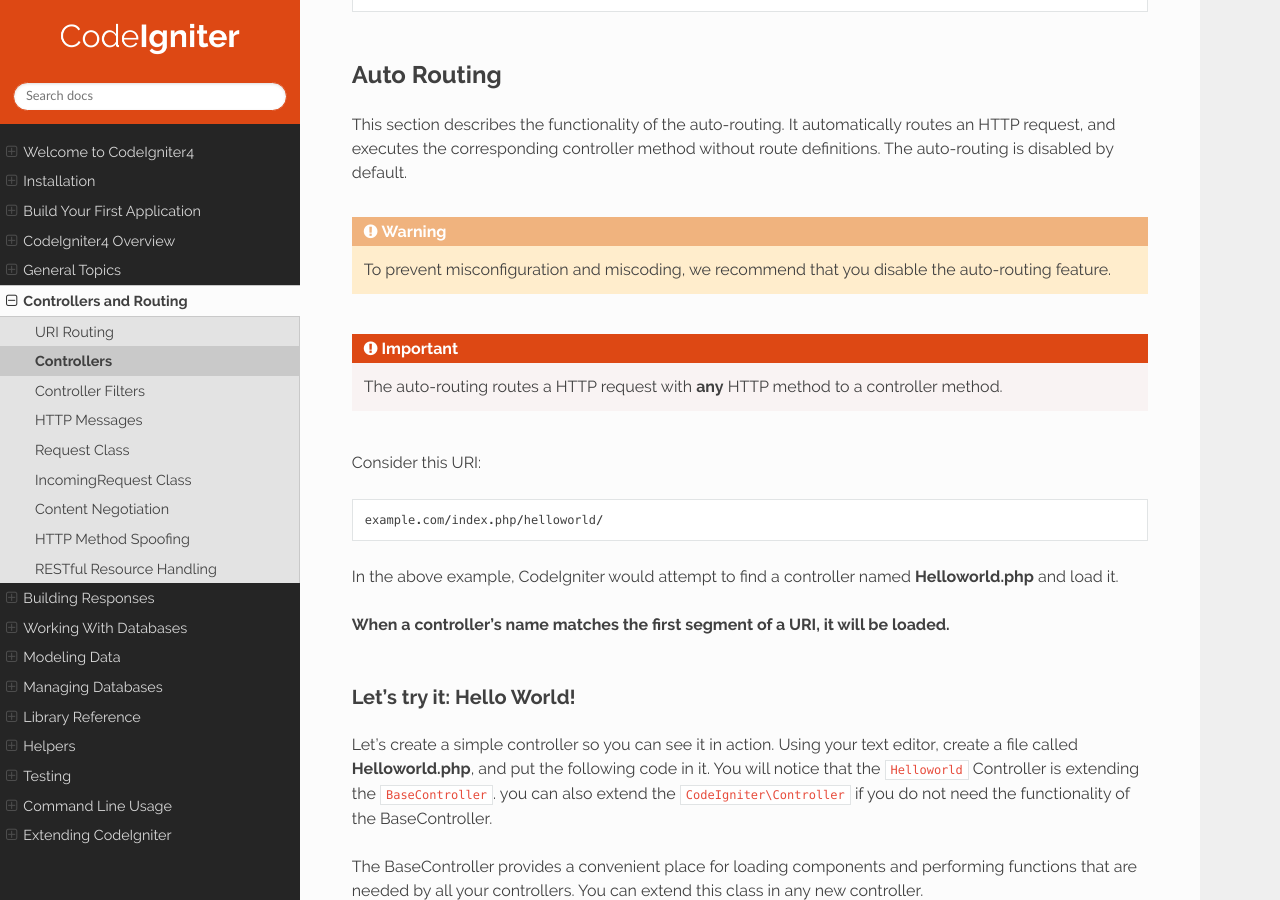
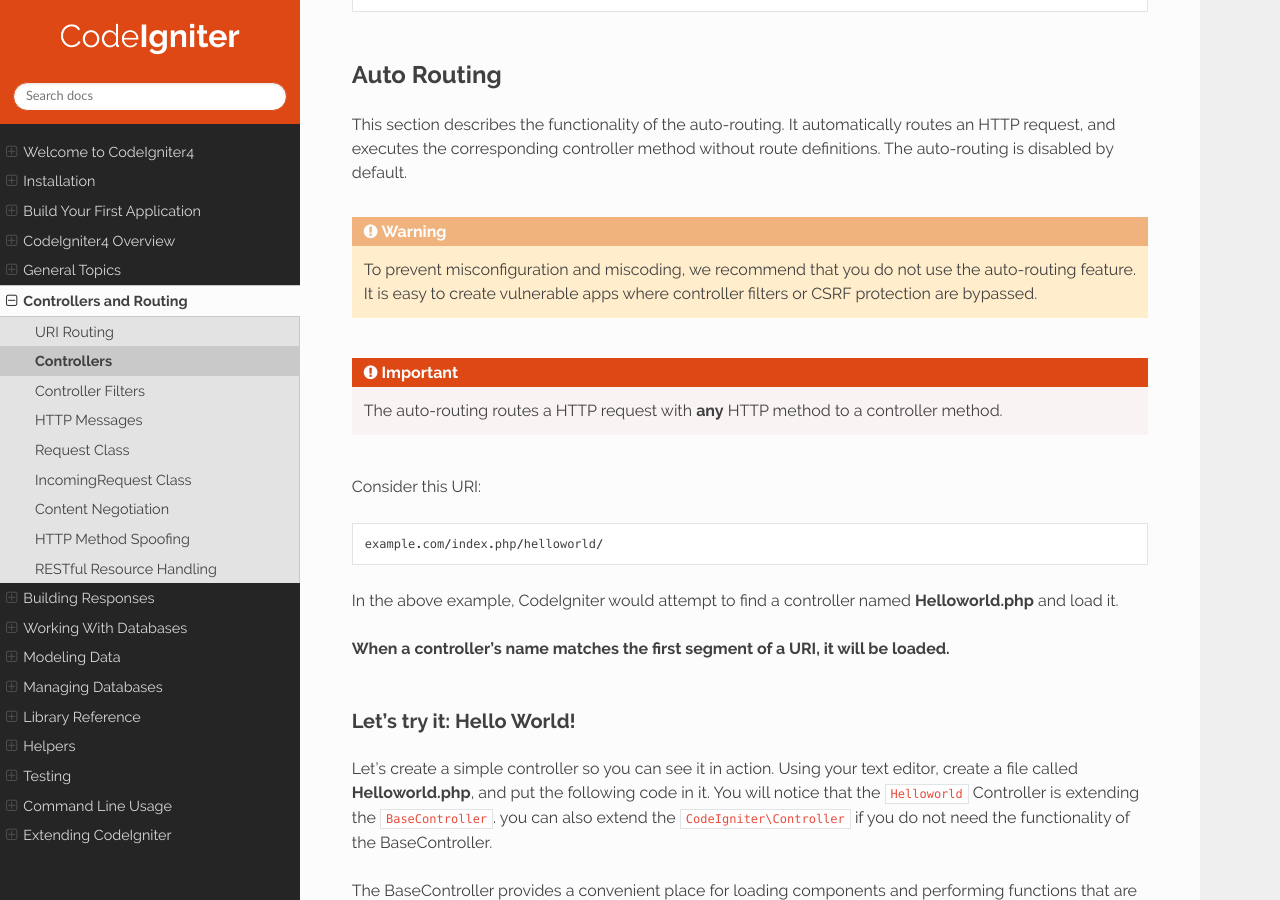
Before and after one commit to NEKOGET/ci4_user_guide_src, a Sphinx documentation site: the page built from source/incoming/controllers.rst, in a window 1280 px wide and 900 px high, scrolled down 3801 px. Built offline with Sphinx 7.4.7 and the Read the Docs theme 2.0.0, drawn with Linux system fonts in a browser that asks for light colours.

Commit message:
docs: make warning more detailed

```diff
--- a/source/incoming/controllers.rst
+++ b/source/incoming/controllers.rst
@@ -116,8 +116,9 @@ This section describes the functionality of the auto-routing.
 It automatically routes an HTTP request, and executes the corresponding controller method
 without route definitions. The auto-routing is disabled by default.
 
-.. warning:: To prevent misconfiguration and miscoding, we recommend that you disable
-    the auto-routing feature.
+.. warning:: To prevent misconfiguration and miscoding, we recommend that you do not use
+    the auto-routing feature. It is easy to create vulnerable apps where controller filters
+    or CSRF protection are bypassed.
 
 .. important:: The auto-routing routes a HTTP request with **any** HTTP method to a controller method.
 
--- a/source/incoming/routing.rst
+++ b/source/incoming/routing.rst
@@ -515,8 +515,9 @@ It is recommended that all routes are defined in the **app/Config/Routes.php** f
 However, CodeIgniter can also automatically route HTTP requests based on conventions
 and execute the corresponding controller methods.
 
-.. warning:: To prevent misconfiguration and miscoding, we recommend that you disable
-    the auto-routing feature.
+.. warning:: To prevent misconfiguration and miscoding, we recommend that you do not use
+    the auto-routing feature. It is easy to create vulnerable apps where controller filters
+    or CSRF protection are bypassed.
 
 .. important:: The auto-routing routes a HTTP request with **any** HTTP method to a controller method.
 
```
